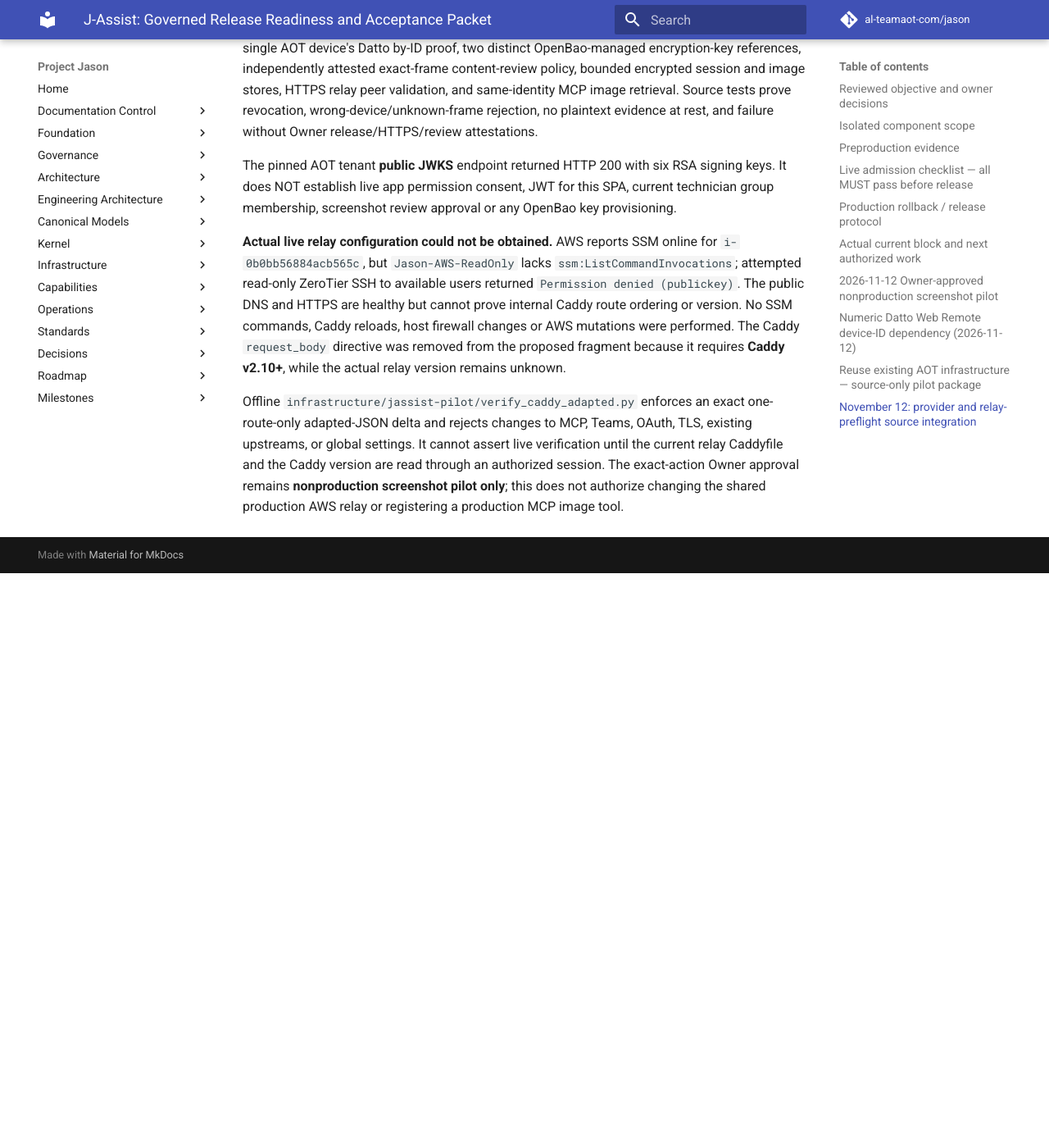
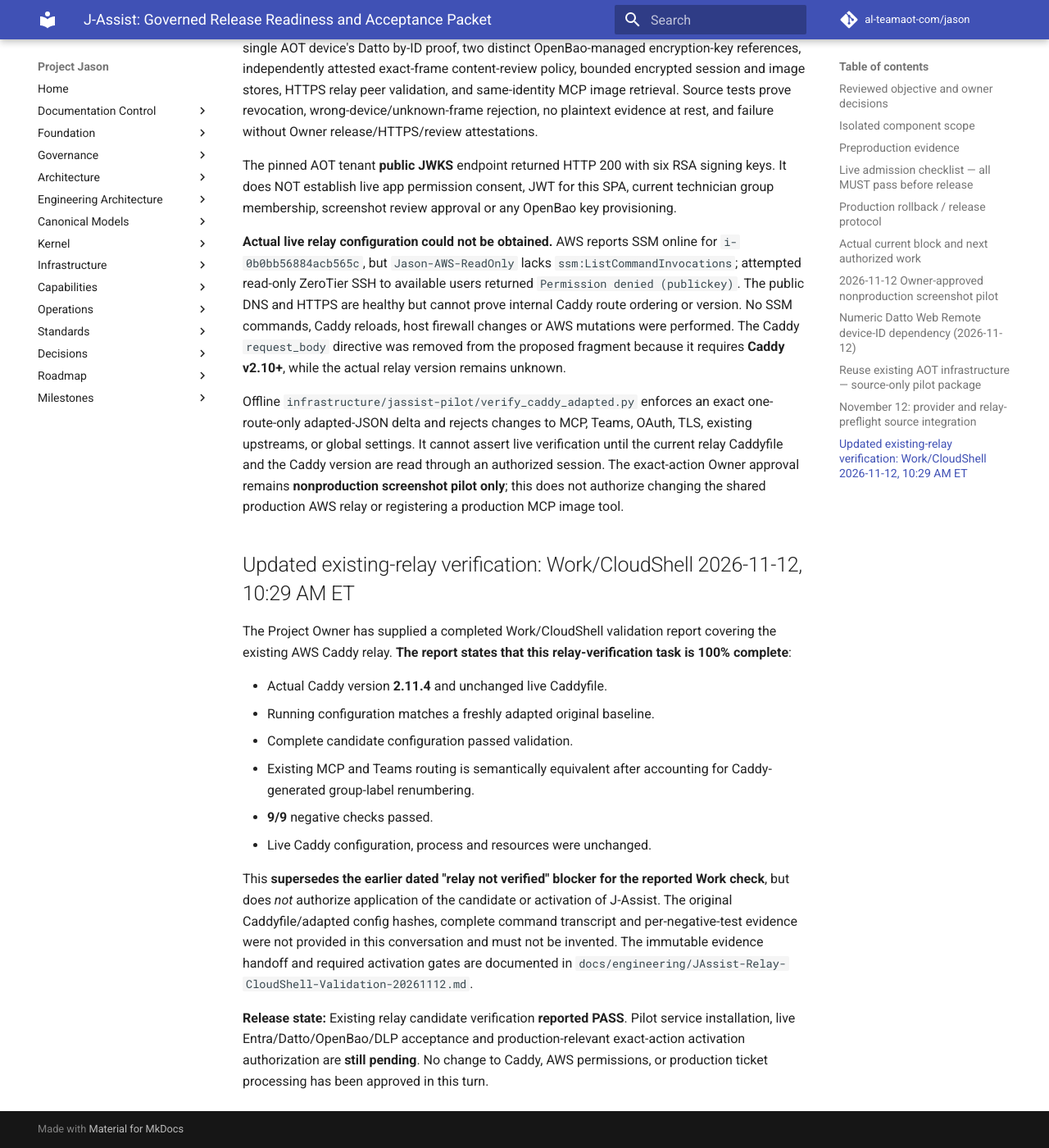
Before and after one commit to al-teamaot-com/jason, an MkDocs documentation site: the page built from docs/engineering/JAssist-Guarded-Release-Readiness-20261112.md, in a window 1280 px wide and 1400 px high, scrolled down 6260 px. Shown: the whole window at 82% size. Built offline with MkDocs 1.6.1 and Material for MkDocs 9.7.7, drawn with Linux system fonts in a browser that asks for light colours; comment, search, counter and statistics services are not loaded; before the commit the page ends 6959 px from its top, so only the background shows below that.

Commit message:
Record Work-verified J-Assist relay validation for pilot review

```diff
--- a/docs/engineering/JAssist-Guarded-Release-Readiness-20261112.md
+++ b/docs/engineering/JAssist-Guarded-Release-Readiness-20261112.md
@@ -219,3 +219,31 @@
 The exact-action Owner approval remains **nonproduction screenshot
 pilot only**; this does not authorize changing the shared production
 AWS relay or registering a production MCP image tool.
+
+## Updated existing-relay verification: Work/CloudShell 2026-11-12, 10:29 AM ET
+
+The Project Owner has supplied a completed Work/CloudShell validation report
+covering the existing AWS Caddy relay. **The report states that this
+relay-verification task is 100% complete**:
+
+- Actual Caddy version **2.11.4** and unchanged live Caddyfile.
+- Running configuration matches a freshly adapted original baseline.
+- Complete candidate configuration passed validation.
+- Existing MCP and Teams routing is semantically equivalent after accounting
+  for Caddy-generated group-label renumbering.
+- **9/9** negative checks passed.
+- Live Caddy configuration, process and resources were unchanged.
+
+This **supersedes the earlier dated "relay not verified" blocker for
+the reported Work check**, but does *not* authorize application of the
+candidate or activation of J-Assist. The original Caddyfile/adapted
+config hashes, complete command transcript and per-negative-test evidence
+were not provided in this conversation and must not be invented. The
+immutable evidence handoff and required activation gates are documented in
+`docs/engineering/JAssist-Relay-CloudShell-Validation-20261112.md`.
+
+**Release state:** Existing relay candidate verification **reported PASS**.
+Pilot service installation, live Entra/Datto/OpenBao/DLP acceptance and
+production-relevant exact-action activation authorization are **still
+pending**. No change to Caddy, AWS permissions, or production ticket
+processing has been approved in this turn.
--- /dev/null
+++ b/docs/engineering/JAssist-Relay-CloudShell-Validation-20261112.md
@@ -0,0 +1,91 @@
+# J-Assist — Existing AWS relay validation handoff
+
+**Date:** November 12, 2026
+**Reported completion:** 10:29 AM ET
+**Scope:** Read-only Caddy inspection and offline candidate validation
+**System:** Existing `Jason-Teams-Relay`, EC2 instance `i-0b0bb56884acb565c`, AWS account `887670144825`, `us-east-1`
+**Authority:** Prior AOT Owner request to inspect and validate; **no approval to apply changes**
+
+## Source and confidence
+
+The Project Owner supplied the following **completion report from the authenticated
+Work/CloudShell session**. This document preserves that report accurately.
+The current Chat-connected shell and GitHub connectors did **not** expose the
+Work session's raw Caddyfile, adapted JSON, command transcript, or nine negative
+test case outputs. Therefore the findings below are **Work-session-reported
+verification**, not independently re-executed tests by this chat. Do not
+fabricate source hashes, exact shell commands, identities or test IDs.
+
+## Recorded results
+
+| Gate | Reported result | Meaning |
+| --- | --- | --- |
+| Actual running Caddy version | **v2.11.4** | Current relay version identified, not inferred from a package repository |
+| Live Caddyfile integrity | **Unchanged** | Read-only inspection did not modify the live file |
+| Running-versus-adapted baseline | **Match** | Live active routing matches freshly adapted original configuration |
+| Full proposed candidate validation | **Pass** | Complete candidate was validated offline, without loading it into Caddy |
+| Existing MCP route preservation | **Equivalent** | Preserved after accounting for Caddy-generated group-label renumbering |
+| Existing Teams route preservation | **Equivalent** | Preserved after accounting for the same generated label differences |
+| Negative controls | **9/9 pass** | Work report attests all nine checks passed; individual case IDs/logs not supplied here |
+| Live Caddy configuration/process | **Unchanged** | No config write, reload, restart, or route activation |
+| New AWS resources or IAM permissions | **None reported** | Separate Owner statement and previously observed read-only AWS use |
+
+### Why group-label renumbering matters
+
+A new Caddy route can change generated internal group labels in adapted JSON
+without changing the actual routing policy. The Work session evaluated
+*semantic routing equivalence* rather than declaring the entire adapted JSON
+byte-identical. The existing
+`infrastructure/jassist-pilot/verify_caddy_adapted.py` is a strict-delta
+helper and should not be represented as proof it directly accepted the
+live Caddy candidate unless the actual Work transcript shows how
+generated labels were normalized and which safety fields were protected.
+
+## Evidence required for an immutable activation review
+
+The Work result is sufficient to update the **relay-verification status to
+reported PASS**. Before an exact-revision activation review treats it
+as *independently reproducible evidence*, attach or cite the following
+from the already-completed Work session, without re-running or changing the relay:
+
+1. Redacted original active Caddyfile and its SHA-256; readback identity of
+   the running instance and Caddy v2.11.4.
+2. Original freshly adapted Caddy JSON and SHA-256, plus the active runtime
+   configuration comparison result.
+3. Candidate Caddyfile and candidate adapted JSON SHA-256, plus successful
+   complete `caddy validate` result.
+4. Semantic MCP/Teams route-equivalence comparison, including handling of
+   generated group labels; no weakening of host, TLS, authentication,
+   or trusted proxy/upstream boundaries.
+5. Nine negative test names and pass/fail evidence, with failure criteria.
+6. Redacted execution/session reference and the observation that the running
+   file, process, and AWS resources/permissions were not changed.
+
+**Do not invent any of these missing hashes or artifacts.** Their absence
+from this conversation does not negate the Work result but must be visible
+in the promotion packet.
+
+## Production boundary and remaining gates
+
+**Relay verification:** Reported **100% complete** on November 12.
+**Pilot activation:** **NOT authorized**, **NOT deployed**.
+
+Separate requirements still pending or not independently read back:
+
+- Current live Entra SPA/Graph consent and AOT technician membership
+  in configurable `AOT-Jason-JAssist-Users`.
+- The governed Datto numeric device-ID/native-UUID read integration from
+  draft PR #2456 and its current AOT-site device readback.
+- Provisioned least-privilege scoped OpenBao keys and writable encrypted
+  evidence storage with 120-second retention and audited purge.
+- Independently approved screenshot screening. Present source allows only
+  exact, preapproved synthetic/non-sensitive frames; this is not general DLP.
+- Approved isolated pilot HTTPS receiver/route and same-technician MCP
+  image tool registration, with real controlled screenshot acceptance.
+- Exact candidate SHA, reviewed scope SHA256, current rollback SHA and
+  independent governance/Owner authorization for any change to the existing
+  relay or production environments.
+
+Nothing in this relay handoff replaces those controls. Preserve existing
+MCP, Teams, ticket processing, production freezes and automatic promotion
+holds unchanged.
```
Also changed, not shown: infrastructure/jassist-pilot/README.md (+16 -0 lines), 1 other file.
